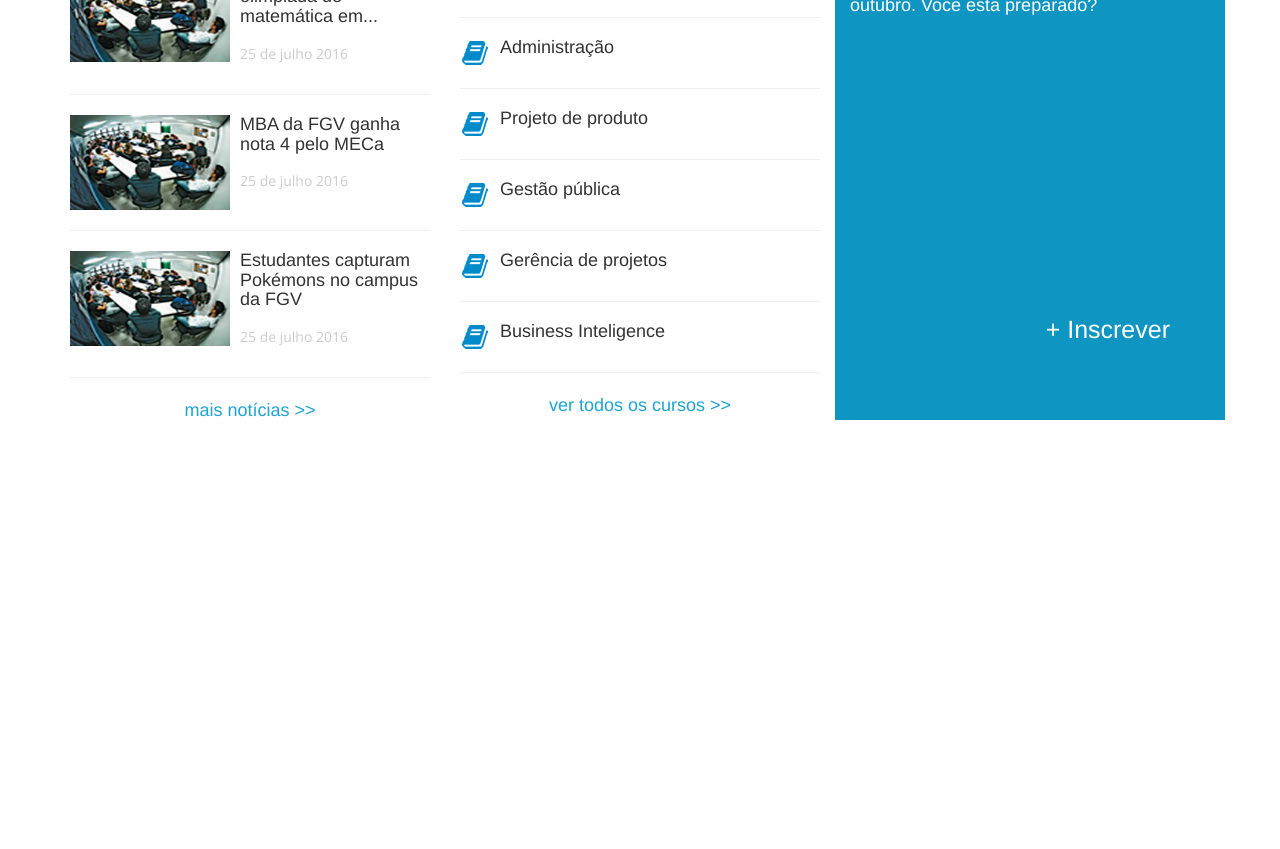
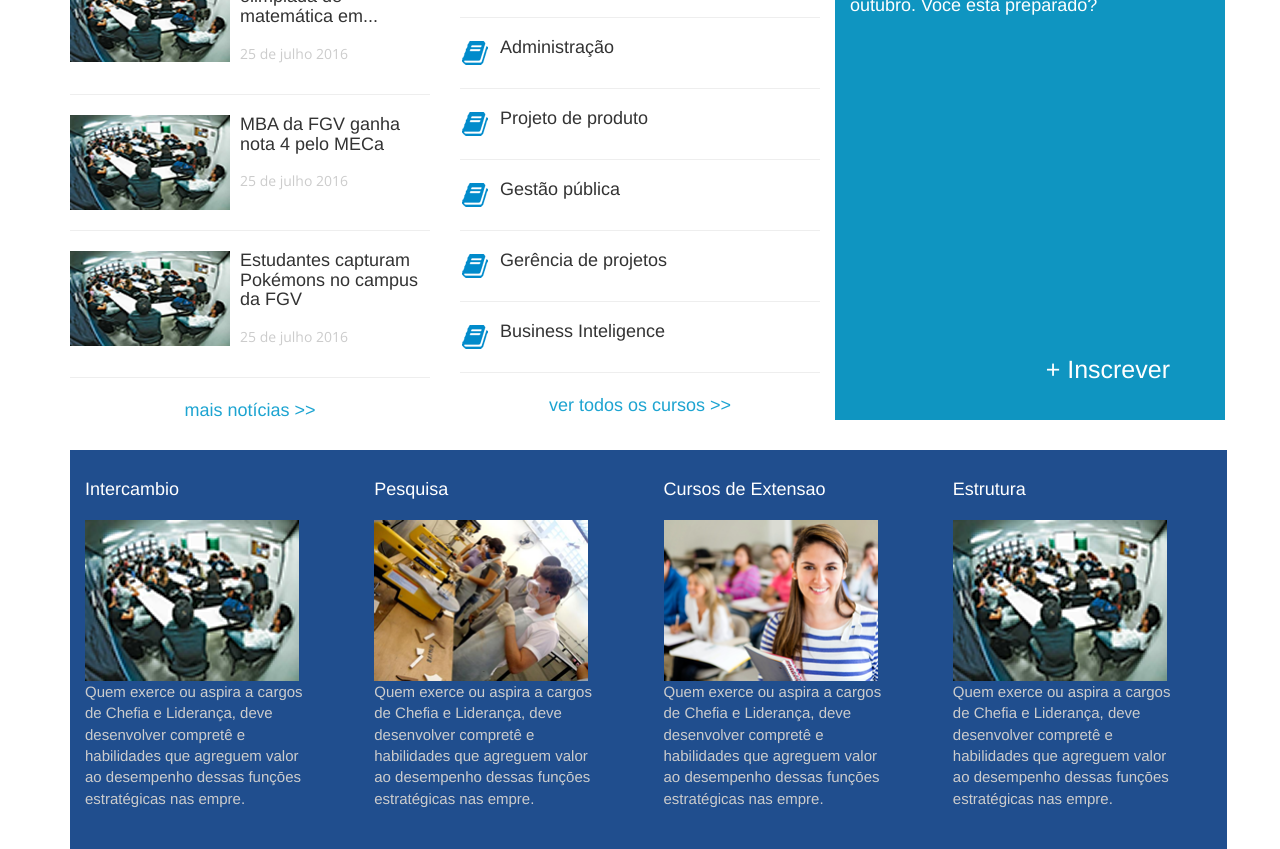
Before and after one commit to pdiogenes/fgv, a plain HTML site: page alvaro.html in a window 1280 px wide. Shown: the part 120-969 px from the top of the page. Before the commit the page ends 800 px from the top, so only its background shows below. Drawn offline with nearby package versions, Linux system fonts and the light colour scheme.

Commit message:
ready
ta nice!

```diff
--- a/alvaro.css
+++ b/alvaro.css
@@ -28,7 +28,7 @@ padding-top: 12px;
 	font-size: 25px;
 	color: white;
 	text-align: right;
-	padding-top: 300px;
+	padding-top: 340px;
 	padding-right: 20px;
 }
 
@@ -37,5 +37,36 @@ padding-top: 12px;
 	text-align: center;
 	font-size: 18px;
 	color: #1da4d1;
-	font-weight: bolder;
+	font-weight: normal;
 }
+.fundo {
+	width: 101.5%;
+}
+
+
+.fundo .ipce{
+background-color: #204e8e;
+color: white;
+font-weight: normal;
+padding-top: 20px;
+}
+.fundo .ipce p{
+background-color: #204e8e;
+color: #ccc;
+font-weight: normal;
+font-size: 15px;
+padding-bottom: 30px;
+text-align: left;
+width: 85%;
+}
+
+.fundo .ipce h4{
+font-weight: normal;
+padding-bottom: 10px;
+
+}
+
+.fundo .ipce .media-object {
+	height:161px;
+	width:214px;
+}
--- a/alvaro.html
+++ b/alvaro.html
@@ -63,7 +63,6 @@
             </div>
         </ul>
         </div>
-
         <div class="col-sm-4 cursos">
         <h3>Curso</h3><hr>
         <ul class="media-list">
@@ -137,9 +136,6 @@
             </div>
         </div>
 
-
- <div class="container">
-    <div class="row">
       <div class="col-sm-4 inscrever">
 	      <h2>Estude na Fundação Getúlio Vargas</h2>
 	      <h4>
@@ -148,7 +144,50 @@
 	        	<p><a class="url" href="url"> + Inscrever</a></p>
 	        </div>
 	      </h4>
+      </div>
+    </div>
 
+
+<div class="fundo">
+
+			<div class="col-sm-3 ipce">
+				<h4> Intercambio </h4>
+				<a href="#">
+          <img class="media-object" src="img/noticia-1.png" alt="...">
+        </a>
+        <p>
+        	Quem exerce ou aspira a cargos de Chefia e Liderança, deve desenvolver compretê e habilidades que agreguem valor ao desempenho dessas funçōes estratégicas nas empre.
+        </p>
+			</div>
+			<div class="col-sm-3 ipce">
+				<h4>Pesquisa</h4>
+				<a href="#">
+          <img class="media-object" src="img/noticia-2.png" alt="...">
+        </a>
+        <p>
+        	Quem exerce ou aspira a cargos de Chefia e Liderança, deve desenvolver compretê e habilidades que agreguem valor ao desempenho dessas funçōes estratégicas nas empre.
+        </p>
+			</div>
+			<div class="col-sm-3 ipce">
+				<h4>Cursos de Extensao</h4>
+				<a href="#">
+          <img class="media-object" src="img/noticia-3.png" alt="...">
+        </a>
+        <p>
+        	Quem exerce ou aspira a cargos de Chefia e Liderança, deve desenvolver compretê e habilidades que agreguem valor ao desempenho dessas funçōes estratégicas nas empre.
+        </p>
+			</div>
+			<div class="col-sm-3 ipce">
+				<h4>Estrutura</h4>
+				<a href="#">
+          <img class="media-object" src="img/noticia-1.png" alt="...">
+        </a>
+        <p>
+        	Quem exerce ou aspira a cargos de Chefia e Liderança, deve desenvolver compretê e habilidades que agreguem valor ao desempenho dessas funçōes estratégicas nas empre.
+        </p>
+			</div>
+</div>
+</div>
   <script src="https://ajax.googleapis.com/ajax/libs/jquery/1.12.4/jquery.min.js"></script>
   <script src="https://maxcdn.bootstrapcdn.com/bootstrap/3.3.7/js/bootstrap.min.js"></script>
 </body>
```
Lines whose indentation alone changed are shown as unchanged.
